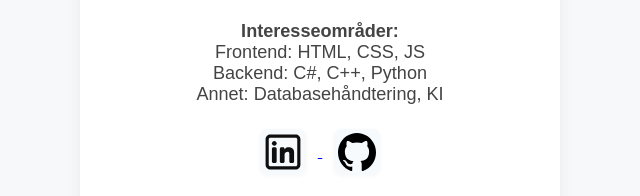
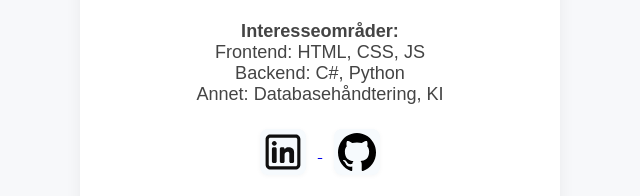
Before and after one commit to is310gruppe22/gruppe22, a plain HTML site: page HTML/Medlemmer/jay.html in a window 1280 px wide. Shown: the part 619-815 px from the top of the page, 320-960 px from the left. Drawn offline with Linux system fonts and the light colour scheme.

Commit message:
Update jay.html

```diff
--- a/HTML/Medlemmer/jay.html
+++ b/HTML/Medlemmer/jay.html
@@ -21,7 +21,7 @@
       <p>Jeg er 24 år gammel og kommer fra Søgne. Har personlige interesser innen teknologi, gaming og musikk.<p>
       <p>Mest glad i å jobbe med både frontend og backend med hovedvekt på frontendutvikling, som er min sterkeste kompetanse. Jeg legger stor vekt på kvalitet og innsats i prosjektene mine, og søker kontinuerlig utfordringer for å utvikle meg faglig.</p>
 
-      <p><strong>Interesseområder:</strong> <br> Frontend: HTML, CSS, JS <br>Backend: C#, C++, Python <br> Annet: Databasehåndtering, KI</p>
+      <p><strong>Interesseområder:</strong> <br> Frontend: HTML, CSS, JS <br>Backend: C#, Python <br> Annet: Databasehåndtering, KI</p>
 
       <div class="social-links">
         <a href="https://www.linkedin.com/" target="_blank">
```
